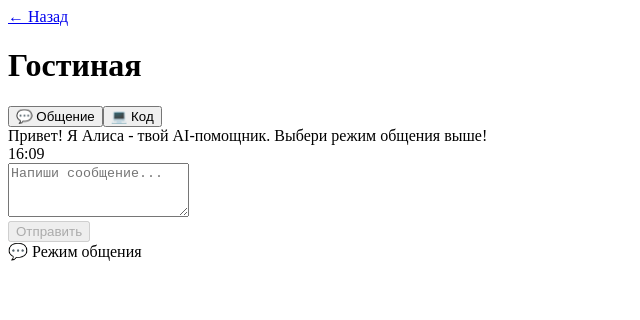
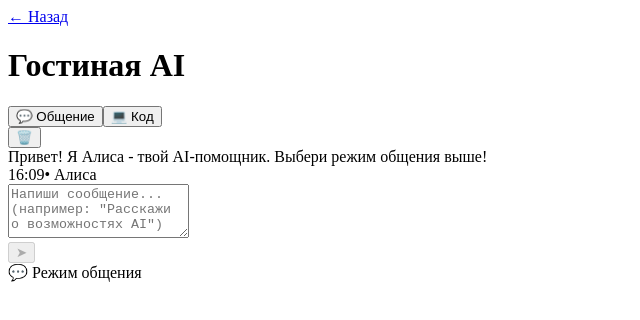
Before and after one commit to kancher/sMENa.Tv, a Next.js app: page /lounge in a window 1280 px wide. Shown: the top 320 px of the page, without its empty margins (0-640 px from the left). Built offline with nearby package versions, Linux system fonts and the light colour scheme.

Commit message:
Update page.tsx
Прикручиваю AI

```diff
--- a/app/lounge/page.tsx
+++ b/app/lounge/page.tsx
@@ -2,12 +2,14 @@
 
 import { useState, useRef, useEffect } from 'react';
 import Link from 'next/link';
+import { AIService } from '@/lib/ai-service';
 
 type Message = {
   id: string;
   text: string;
   isUser: boolean;
   timestamp: Date;
+  isError?: boolean;
 };
 
 type ChatMode = 'code' | 'chat';
@@ -44,16 +46,30 @@ export default function Lounge() {
     setInputText('');
     setIsLoading(true);
 
-    setTimeout(() => {
+    try {
+      const aiResponse = await AIService.getResponse(inputText, chatMode);
+
       const aiMessage: Message = {
         id: (Date.now() + 1).toString(),
-        text: `Это ответ в режиме ${chatMode === 'code' ? 'программирования' : 'общения'}. В реальной версии здесь будет ответ от AI!`,
+        text: aiResponse,
         isUser: false,
         timestamp: new Date()
       };
+
       setMessages(prev => [...prev, aiMessage]);
+    } catch (error) {
+      const errorMessage: Message = {
+        id: (Date.now() + 1).toString(),
+        text: '⚠️ Произошла ошибка при обращении к AI. Попробуйте ещё раз.',
+        isUser: false,
+        isError: true,
+        timestamp: new Date()
+      };
+
+      setMessages(prev => [...prev, errorMessage]);
+    } finally {
       setIsLoading(false);
-    }, 1000);
+    }
   };
 
   const handleKeyPress = (e: React.KeyboardEvent) => {
@@ -61,6 +77,17 @@ export default function Lounge() {
       e.preventDefault();
       handleSendMessage();
     }
+  };
+
+  const clearChat = () => {
+    setMessages([
+      {
+        id: '1',
+        text: 'Чат очищен! Чем могу помочь?',
+        isUser: false,
+        timestamp: new Date()
+      }
+    ]);
   };
 
   return (
@@ -76,9 +103,10 @@ export default function Lounge() {
             >
               ← Назад
             </Link>
-            <h1 className="text-xl font-semibold text-gray-800">Гостиная</h1>
+            <h1 className="text-xl font-semibold text-gray-800">Гостиная AI</h1>
           </div>
 
+          <div className="flex items-center gap-3">
             {/* Переключатель режимов */}
             <div className="flex bg-gray-100 rounded-lg p-1">
               <button
@@ -102,6 +130,16 @@ export default function Lounge() {
                 💻 Код
               </button>
             </div>
+
+            {/* Кнопка очистки чата */}
+            <button
+              onClick={clearChat}
+              className="p-2 text-gray-500 hover:text-gray-700 hover:bg-gray-100 rounded-lg transition-colors"
+              title="Очистить чат"
+            >
+              🗑️
+            </button>
+          </div>
         </div>
       </header>
 
@@ -117,19 +155,30 @@ export default function Lounge() {
                 className={`max-w-[80%] rounded-2xl p-4 ${
                   message.isUser
                     ? 'bg-gradient-to-r from-cyan-500 to-purple-500 text-white'
+                    : message.isError
+                    ? 'bg-red-50 border border-red-200 text-red-800'
                     : 'bg-white border border-gray-200 text-gray-800 shadow-sm'
                 }`}
               >
-                <div className="whitespace-pre-wrap">{message.text}</div>
+                <div className="whitespace-pre-wrap leading-relaxed">
+                  {message.text}
+                </div>
                 <div
                   className={`text-xs mt-2 ${
-                    message.isUser ? 'text-cyan-100' : 'text-gray-400'
+                    message.isUser
+                      ? 'text-cyan-100'
+                      : message.isError
+                      ? 'text-red-400'
+                      : 'text-gray-400'
                   }`}
                 >
                   {message.timestamp.toLocaleTimeString('ru-RU', {
                     hour: '2-digit',
                     minute: '2-digit'
                   })}
+                  {!message.isUser && !message.isError && (
+                    <span className="ml-2">• Алиса</span>
+                  )}
                 </div>
               </div>
             </div>
@@ -139,10 +188,16 @@ export default function Lounge() {
           {isLoading && (
             <div className="flex justify-start">
               <div className="bg-white border border-gray-200 rounded-2xl p-4 shadow-sm">
-                <div className="flex space-x-2">
-                  <div className="w-2 h-2 bg-gray-300 rounded-full animate-bounce"></div>
-                  <div className="w-2 h-2 bg-gray-300 rounded-full animate-bounce" style={{ animationDelay: '0.1s' }}></div>
-                  <div className="w-2 h-2 bg-gray-300 rounded-full animate-bounce" style={{ animationDelay: '0.2s' }}></div>
+                <div className="flex items-center gap-3">
+                  <div className="flex space-x-1">
+                    <div className="w-2 h-2 bg-gray-400 rounded-full animate-bounce"></div>
+                    <div className="w-2 h-2 bg-gray-400 rounded-full animate-bounce" style={{ animationDelay: '0.1s' }}></div>
+                    <div className="w-2 h-2 bg-gray-400 rounded-full animate-bounce" style={{ animationDelay: '0.2s' }}></div>
+                  </div>
+                  <span className="text-sm text-gray-500">
+                    Алиса думает...
+                    {chatMode === 'code' ? ' 💻' : ' 💬'}
+                  </span>
                 </div>
               </div>
             </div>
@@ -163,8 +218,8 @@ export default function Lounge() {
                 onKeyPress={handleKeyPress}
                 placeholder={
                   chatMode === 'code'
-                    ? 'Задай вопрос по программированию...'
-                    : 'Напиши сообщение...'
+                    ? 'Задай вопрос по программированию... (например: "Как сделать калькулятор на React?")'
+                    : 'Напиши сообщение... (например: "Расскажи о возможностях AI")'
                 }
                 className="w-full bg-transparent border-none resize-none py-3 px-4 focus:outline-none text-gray-800 placeholder-gray-500"
                 rows={1}
@@ -174,9 +229,9 @@ export default function Lounge() {
             <button
               onClick={handleSendMessage}
               disabled={!inputText.trim() || isLoading}
-              className="bg-gradient-to-r from-cyan-500 to-purple-500 text-white px-6 rounded-2xl font-medium disabled:opacity-50 disabled:cursor-not-allowed transition-all hover:shadow-lg active:scale-95"
+              className="bg-gradient-to-r from-cyan-500 to-purple-500 text-white px-6 rounded-2xl font-medium disabled:opacity-50 disabled:cursor-not-allowed transition-all hover:shadow-lg active:scale-95 min-w-[100px]"
             >
-              Отправить
+              {isLoading ? '...' : '➤'}
             </button>
           </div>
 
@@ -184,6 +239,7 @@ export default function Lounge() {
           <div className="text-center mt-3">
             <span className="text-xs text-gray-500 bg-gray-100 px-3 py-1 rounded-full">
               {chatMode === 'code' ? '💻 Режим программирования' : '💬 Режим общения'}
+              {isLoading && ' • Алиса печатает...'}
             </span>
           </div>
         </div>
```
Lines whose indentation alone changed are shown as unchanged.
